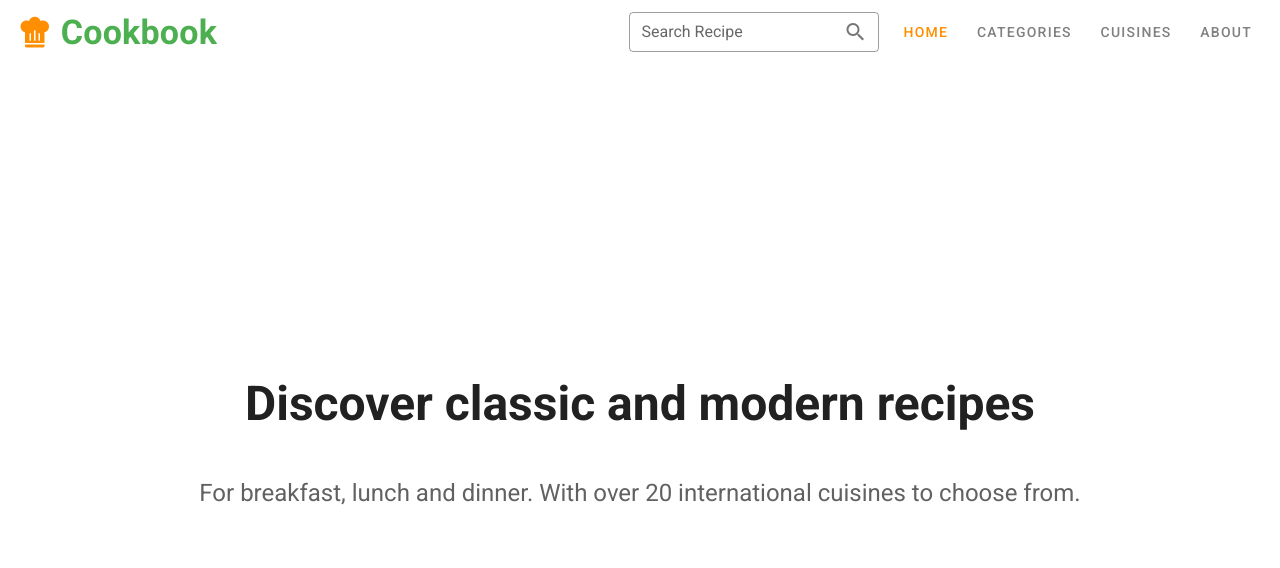
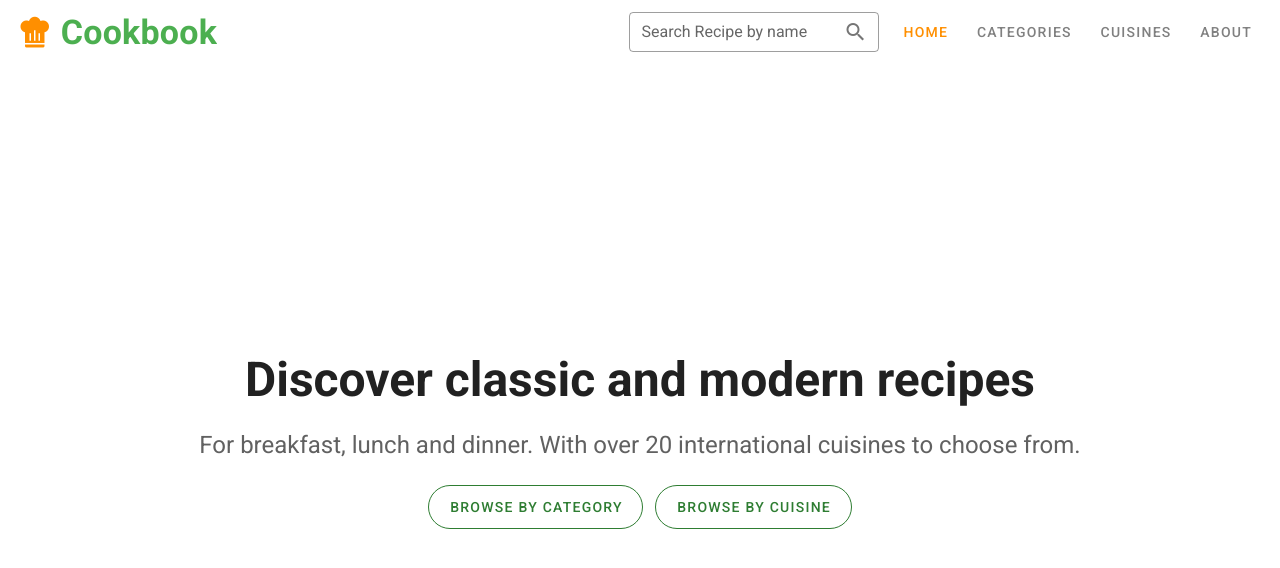
Before and after one commit to leojune12/cook-book, a Nuxt app: page / in a window 1280 px wide. Shown: the top 568 px of the page. Built offline with nearby package versions, Linux system fonts and the light colour scheme.

Commit message:
Fixed title and description in nuxt.config.js file

```diff
--- /dev/null
+++ b/components/BrowseByButtons.vue
@@ -0,0 +1,39 @@
+<template>
+  <div class="text-center mb-10">
+    <NuxtLink to="/categories">
+      <v-btn
+        class="mr-md-3 mb-3 mb-md-0"
+        outlined
+        color="green darken-3"
+        rounded
+        large
+        :block="!$vuetify.breakpoint.mdAndUp"
+      >
+        Browse By Category
+      </v-btn>
+    </NuxtLink>
+    <NuxtLink to="/cuisines">
+      <v-btn
+        outlined
+        color="green darken-3"
+        rounded
+        large
+        :block="!$vuetify.breakpoint.mdAndUp"
+      >
+        Browse By Cuisine
+      </v-btn>
+    </NuxtLink>
+  </div>
+</template>
+
+<script>
+export default {
+  name: 'BrowseByButtons'
+}
+</script>
+
+<style scoped>
+  a {
+    text-decoration: none;
+  }
+</style>
--- /dev/null
+++ b/components/CategorySlider.vue
@@ -0,0 +1,106 @@
+<template>
+  <div>
+    <div class="text-h6 text--darken-3 grey--text ml-md-13">
+      Select by category
+    </div>
+    <v-slide-group
+      v-model="model"
+      active-class="success"
+      :show-arrows="$vuetify.breakpoint.mdAndUp"
+      light
+    >
+      <v-slide-item
+        v-for="category in categories"
+        :key="category.idCategory"
+      >
+        <!--<v-card
+          :color="active ? undefined : 'grey lighten-1'"
+          class="ma-4"
+          height="200"
+          width="100"
+          @click="toggle"
+        >
+          <v-row
+            class="fill-height"
+            align="center"
+            justify="center"
+          >
+            <v-scale-transition>
+              <v-icon
+                v-if="active"
+                color="white"
+                size="48"
+                v-text="'mdi-close-circle-outline'"
+              ></v-icon>
+            </v-scale-transition>
+          </v-row>
+        </v-card>-->
+        <v-card
+          class="my-4 mx-2"
+          height="200"
+          width="170"
+          href="/"
+          outlined
+        >
+          <v-img
+            :src="category.strCategoryThumb"
+            height="100px"
+          />
+
+          <v-card-title>
+            {{ category.strCategory }}
+          </v-card-title>
+
+          <v-card-subtitle>
+            11 items
+          </v-card-subtitle>
+        </v-card>
+      </v-slide-item>
+    </v-slide-group>
+  </div>
+</template>
+
+<script>
+export default {
+  name: 'CategorySlider',
+  data () {
+    return {
+      model: null,
+      categories: [
+        {
+          strCategory: '...'
+        },
+        {
+          strCategory: '...'
+        },
+        {
+          strCategory: '...'
+        },
+        {
+          strCategory: '...'
+        },
+        {
+          strCategory: '...'
+        },
+        {
+          strCategory: '...'
+        }
+      ]
+    }
+  },
+  mounted () {
+    this.fetchSomething()
+  },
+  methods: {
+    async fetchSomething () {
+      this.categories = (await this.$axios.$get('https://www.themealdb.com/api/json/v1/1/categories.php')).categories
+      // eslint-disable-next-line no-console
+      console.log(this.categories)
+    }
+  }
+}
+</script>
+
+<style scoped>
+
+</style>
--- a/layouts/CustomLayout.vue
+++ b/layouts/CustomLayout.vue
@@ -79,7 +79,7 @@
         v-if="$vuetify.breakpoint.mdAndUp"
         v-model="search"
         append-icon="mdi-magnify"
-        label="Search Recipe"
+        :label="searchPlaceholder"
         single-line
         hide-details
         color="amber darken-3"
@@ -127,7 +127,7 @@
             <v-text-field
               v-model="search"
               append-icon="mdi-magnify"
-              label="Search Recipe"
+              :label="searchPlaceholder"
               single-line
               hide-details
               outlined
@@ -148,9 +148,7 @@
     <v-main
       style="background-color: #ffffff"
     >
-      <v-container
-        fluid
-      >
+      <v-container>
         <nuxt keep-alive />
       </v-container>
     </v-main>
@@ -180,6 +178,7 @@ export default {
       }
     ],
     search: '',
+    searchPlaceholder: 'Search Recipe by name',
     searchDialog: false,
     linksDialog: false
   }),
--- a/nuxt.config.js
+++ b/nuxt.config.js
@@ -9,12 +9,12 @@ export default {
 
   // Global page headers (https://go.nuxtjs.dev/config-head)
   head: {
-    titleTemplate: 'Cookbook | %s',
-    title: 'A simple recipe book',
+    titleTemplate: '%s | Cookbook',
+    title: 'A simple recipe book created by Leo June with API from www.themealdb.com',
     meta: [
       { charset: 'utf-8' },
       { name: 'viewport', content: 'width=device-width, initial-scale=1' },
-      { hid: 'description', name: 'description', content: 'A simple recipe book made with nuxt from www.themealdb.com API' }
+      { hid: 'description', name: 'description', content: 'Created using Nuxt.js which is a free and open source web application framework based on Vue.js' }
     ],
     link: [
       { rel: 'icon', type: 'image/x-icon', href: '/favicon_.ico' }
@@ -83,5 +83,10 @@ export default {
     name: 'cube-grid',
     color: '#FF8F00',
     background: 'white'
+  },
+
+  loading: {
+    color: '#FF8F00',
+    height: '2px'
   }
 }
--- a/pages/index.vue
+++ b/pages/index.vue
@@ -74,6 +74,7 @@
       </v-card>
     </v-col>
   </v-row>-->
+  <div>
     <v-row
       justify="center"
       align="center"
@@ -86,12 +87,12 @@
           class="text-center px-3"
         >
           <v-img
-          class="mx-auto mb-12"
+            class="mx-auto mb-6"
             width="400"
             src="/images/ingredients.png"
           />
           <div
-          class="grey--text text--darken-4 text-md-h3 text-h4 font-weight-bold mb-12"
+            class="grey--text text--darken-4 text-md-h3 text-h4 font-weight-bold mb-6"
           >
             Discover classic and modern recipes
           </div>
@@ -103,20 +104,22 @@
         </div>
       </v-col>
     </v-row>
+    <v-row>
+      <v-col>
+        <BrowseByButtons />
+      </v-col>
+    </v-row>
+  </div>
 </template>
 
 <script>
-import Logo from '~/components/Logo.vue'
-import VuetifyLogo from '~/components/VuetifyLogo.vue'
+import BrowseByButtons from '@/components/BrowseByButtons'
 
 export default {
   layout: 'CustomLayout',
 
   components: {
-    // eslint-disable-next-line vue/no-unused-components
-    Logo,
-    // eslint-disable-next-line vue/no-unused-components
-    VuetifyLogo
+    BrowseByButtons
   }
 }
 </script>
```
Lines whose indentation alone changed are shown as unchanged.
